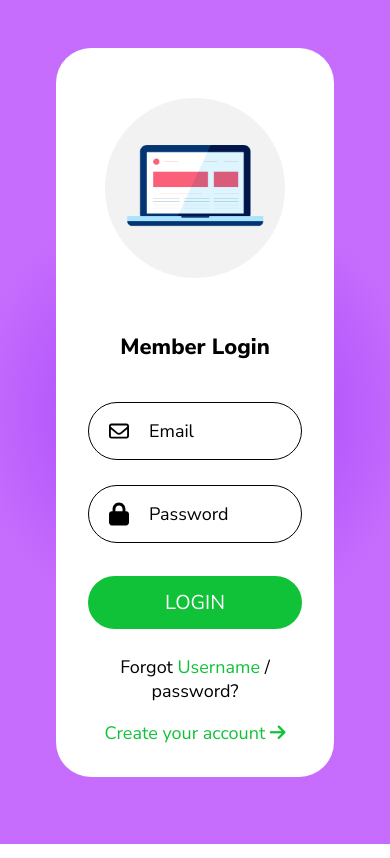
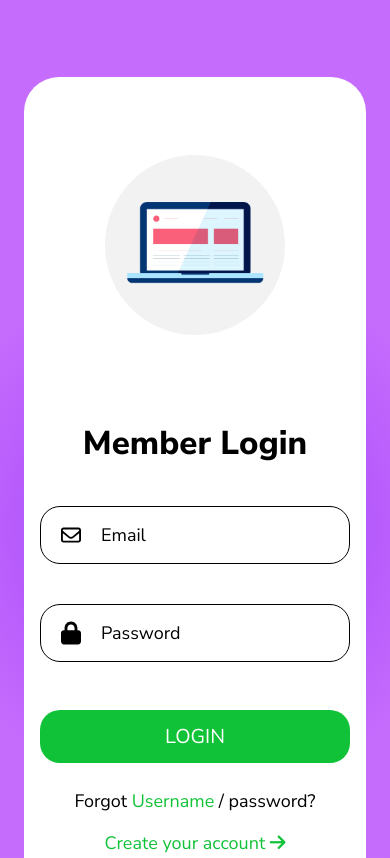
Before and after one commit to favy-codez/NSONYE-third-assignment-, a plain HTML site: page index.html in a window 390 px wide. Shown: the top 858 px of the page. Drawn offline with Linux system fonts and the light colour scheme.

Commit message:
added media query

```diff
--- a/index.html
+++ b/index.html
@@ -31,8 +31,10 @@
                 </div>
                 <input type="button" value="LOGIN">
             </form>
-            <p>Forgot <span>Username</span>  / password?</p>
-            <span>Create your account <i class="fa-solid fa-arrow-right" id="img-2"></i></span>
+            <div class="text">
+                <p>Forgot <span>Username</span>  / password?</p>
+                <span id="img-2">Create your account <i class="fa-solid fa-arrow-right" ></i></span>
+            </div>
         </div>
     </div>
 </body>
--- a/style.css
+++ b/style.css
@@ -147,18 +147,54 @@ span:hover{
     }
 }
 
+@media screen and (max-width: 912px){
+    .container{
+        margin: 6rem 7rem ;
+        padding: 7rem 4rem;
+    }
+    .form{
+        margin: 0 0 4rem 0;
+    }
+    .container{
+        gap: 5rem;
+    }
+    .mail{
+        border-radius: 25px;
+    }
+    .mail2{
+        margin: 40px 0;
+        border-radius: 25px;
+    }
+}
+
 @media screen and (max-width: 540px){
     #logo{
         width: 10em;
     }
     h1{
-        font-size: 22px;
+        font-size: 33px;
     }
     .container{
-        margin: 3rem 3rem;
+        margin: 4rem 4rem ;
+        padding: 5rem 2rem;
     }
 }
 
-@media screen and (max-width: 540px){
-
+@media screen and (max-width: 414px){
+    .container{
+        margin: 4.8rem 1rem;
+        padding: 4rem 1rem;
+    }
+    #logo{
+        margin: 14px 0 0 0;
+    }
+    .mail{
+        border-radius: 20px;
+    }
+    .mail2{
+        border-radius: 20px;
+    }
+    input[type=button]{
+        border-radius: 20px;
+    }
 }
```
